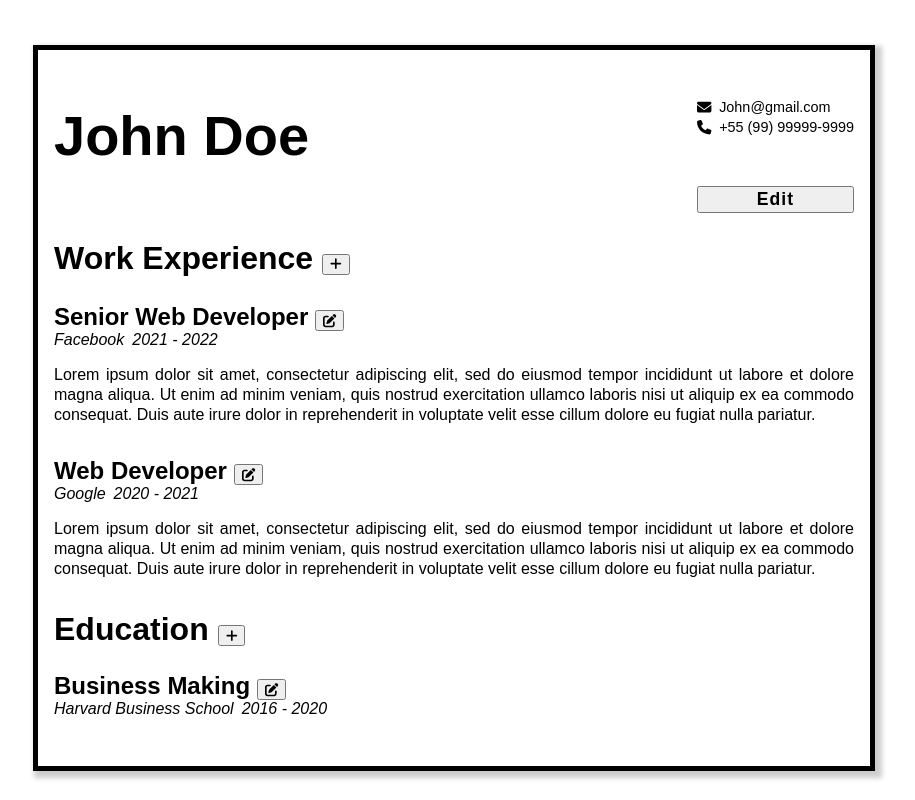
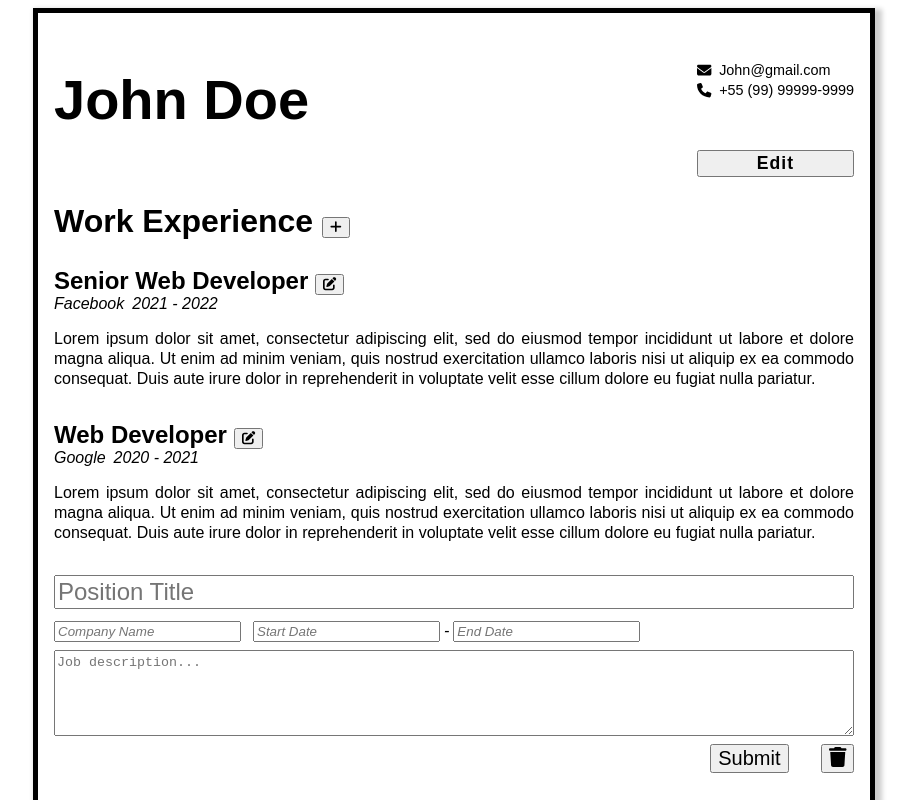
Before and after one commit to gefgu/cv-application, a React (Create React App) app: page / in a window 1280 px wide. Both pictures are taken after a click on the button 521 px from the left and 264 px from the top of the page. Shown: the top 800 px of the page, without its empty margins (186-1101 px from the left). Built offline with nearby package versions, Linux system fonts and the light colour scheme.

Commit message:
Add crud work methods using hooks

```diff
--- a/src/App.js
+++ b/src/App.js
@@ -179,27 +179,6 @@ function HookApp() {
     },
   ]);
 
-  const [work, setWork] = useState([
-    {
-      companyName: "Facebook",
-      positionTitle: "Senior Web Developer",
-      description:
-        "Lorem ipsum dolor sit amet, consectetur adipiscing elit, sed do eiusmod tempor incididunt ut labore et dolore magna aliqua. Ut enim ad minim veniam, quis nostrud exercitation ullamco laboris nisi ut aliquip ex ea commodo consequat. Duis aute irure dolor in reprehenderit in voluptate velit esse cillum dolore eu fugiat nulla pariatur.",
-      startDate: "2021",
-      endDate: "2022",
-      editing: false,
-    },
-    {
-      companyName: "Google",
-      positionTitle: "Web Developer",
-      description:
-        "Lorem ipsum dolor sit amet, consectetur adipiscing elit, sed do eiusmod tempor incididunt ut labore et dolore magna aliqua. Ut enim ad minim veniam, quis nostrud exercitation ullamco laboris nisi ut aliquip ex ea commodo consequat. Duis aute irure dolor in reprehenderit in voluptate velit esse cillum dolore eu fugiat nulla pariatur.",
-      startDate: "2020",
-      endDate: "2021",
-      editing: false,
-    },
-  ]);
-
   const addEducation = () => {
     let newEducation = education.concat([
       {
@@ -232,6 +211,60 @@ function HookApp() {
     setEducation([...newEducation]);
   };
 
+  const [work, setWork] = useState([
+    {
+      companyName: "Facebook",
+      positionTitle: "Senior Web Developer",
+      description:
+        "Lorem ipsum dolor sit amet, consectetur adipiscing elit, sed do eiusmod tempor incididunt ut labore et dolore magna aliqua. Ut enim ad minim veniam, quis nostrud exercitation ullamco laboris nisi ut aliquip ex ea commodo consequat. Duis aute irure dolor in reprehenderit in voluptate velit esse cillum dolore eu fugiat nulla pariatur.",
+      startDate: "2021",
+      endDate: "2022",
+      editing: false,
+    },
+    {
+      companyName: "Google",
+      positionTitle: "Web Developer",
+      description:
+        "Lorem ipsum dolor sit amet, consectetur adipiscing elit, sed do eiusmod tempor incididunt ut labore et dolore magna aliqua. Ut enim ad minim veniam, quis nostrud exercitation ullamco laboris nisi ut aliquip ex ea commodo consequat. Duis aute irure dolor in reprehenderit in voluptate velit esse cillum dolore eu fugiat nulla pariatur.",
+      startDate: "2020",
+      endDate: "2021",
+      editing: false,
+    },
+  ]);
+
+  const addWork = () => {
+    let newWork = work.concat([
+      {
+        companyName: "",
+        positionTitle: "",
+        description: "",
+        startDate: "",
+        endDate: "",
+        editing: true,
+      },
+    ]);
+
+    setWork(newWork);
+  };
+
+  const handleWorkEdit = (e) => {
+    let newWork = work;
+    newWork[e.target.dataset.index][e.target.name] = e.target.value;
+    setWork([...newWork]);
+  };
+
+  const enableWorkEdit = (index, shouldEnable) => {
+    let newWork = work;
+    newWork[index].editing = shouldEnable;
+    setWork([...newWork]);
+  };
+
+  const deleteWorkElement = (index) => {
+    let newWork = work;
+    newWork.splice(index, 1);
+    setWork([...newWork]);
+  };
+
   return (
     <div className="cv-container">
       <General
@@ -239,7 +272,13 @@ function HookApp() {
         handleEdit={handleGeneralEdit}
         enableEdit={enableGeneralEdit}
       />
-      <Work data={work} />
+      <Work
+        data={work}
+        addWork={addWork}
+        handleWorkEdit={handleWorkEdit}
+        enableWorkEdit={enableWorkEdit}
+        deleteWorkElement={deleteWorkElement}
+      />
       <Education
         data={education}
         addEducation={addEducation}
--- a/src/components/Work.js
+++ b/src/components/Work.js
@@ -5,7 +5,7 @@ import { faPlus, faTrash, faEdit } from "@fortawesome/free-solid-svg-icons";
 
 function Work(props) {
   const workList = props.data;
-  const { handleListEdit, enableListEdit, deleteListElement, addWork } = props;
+  const { handleWorkEdit, enableWorkEdit, deleteWorkElement, addWork } = props;
 
   return (
     <div className="work-section">
@@ -30,7 +30,7 @@ function Work(props) {
             <div key={index}>
               <h3 className="position-title">
                 {positionTitle}{" "}
-                <button onClick={() => enableListEdit("work", index, true)}>
+                <button onClick={() => enableWorkEdit(index, true)}>
                   <FontAwesomeIcon icon={faEdit} />
                 </button>
               </h3>
@@ -50,7 +50,7 @@ function Work(props) {
               placeholder="Position Title"
               value={positionTitle}
               data-index={index}
-              onChange={(e) => handleListEdit(e, "work")}
+              onChange={(e) => handleWorkEdit(e)}
               name="positionTitle"
             ></input>
             <div>
@@ -59,7 +59,7 @@ function Work(props) {
                 placeholder="Company Name"
                 value={companyName}
                 data-index={index}
-                onChange={(e) => handleListEdit(e, "work")}
+                onChange={(e) => handleWorkEdit(e)}
                 name="companyName"
               ></input>
               <span className="date">
@@ -67,7 +67,7 @@ function Work(props) {
                   placeholder="Start Date"
                   value={startDate}
                   data-index={index}
-                  onChange={(e) => handleListEdit(e, "work")}
+                  onChange={(e) => handleWorkEdit(e)}
                   name="startDate"
                 ></input>
                 -
@@ -75,7 +75,7 @@ function Work(props) {
                   placeholder="End Date"
                   value={endDate}
                   data-index={index}
-                  onChange={(e) => handleListEdit(e, "work")}
+                  onChange={(e) => handleWorkEdit(e)}
                   name="endDate"
                 ></input>
               </span>
@@ -85,7 +85,7 @@ function Work(props) {
               placeholder="Job description..."
               value={description}
               data-index={index}
-              onChange={(e) => handleListEdit(e, "work")}
+              onChange={(e) => handleWorkEdit(e)}
               name="description"
               rows={4}
             ></textarea>
@@ -94,7 +94,7 @@ function Work(props) {
                 type="submit"
                 onClick={(e) => {
                   e.preventDefault();
-                  enableListEdit("work", index, false);
+                  enableWorkEdit(index, false);
                 }}
               >
                 Submit
@@ -102,7 +102,7 @@ function Work(props) {
               <button
                 onClick={(e) => {
                   e.preventDefault();
-                  deleteListElement("work", index);
+                  deleteWorkElement(index);
                 }}
               >
                 <FontAwesomeIcon icon={faTrash} />
```
